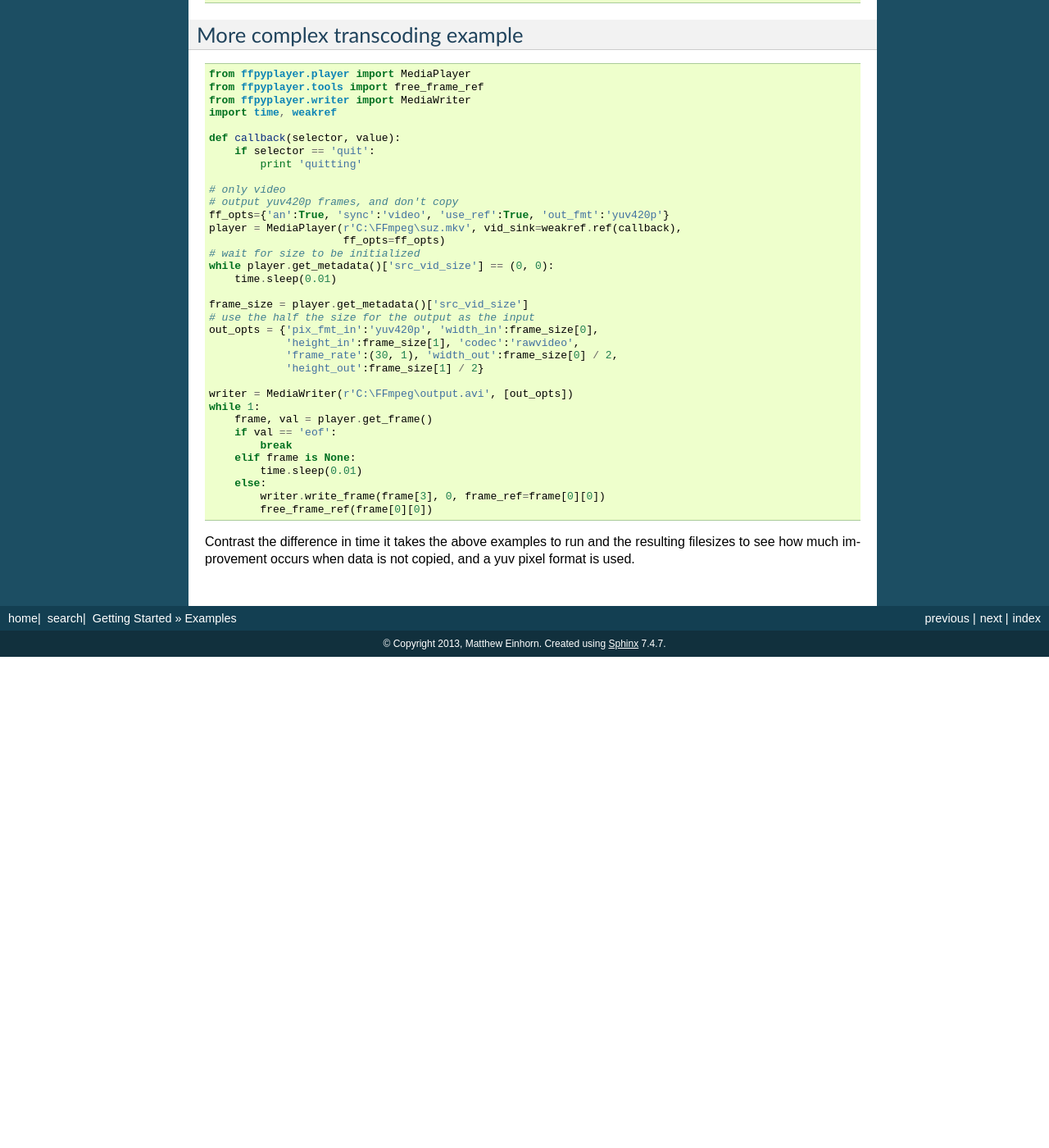
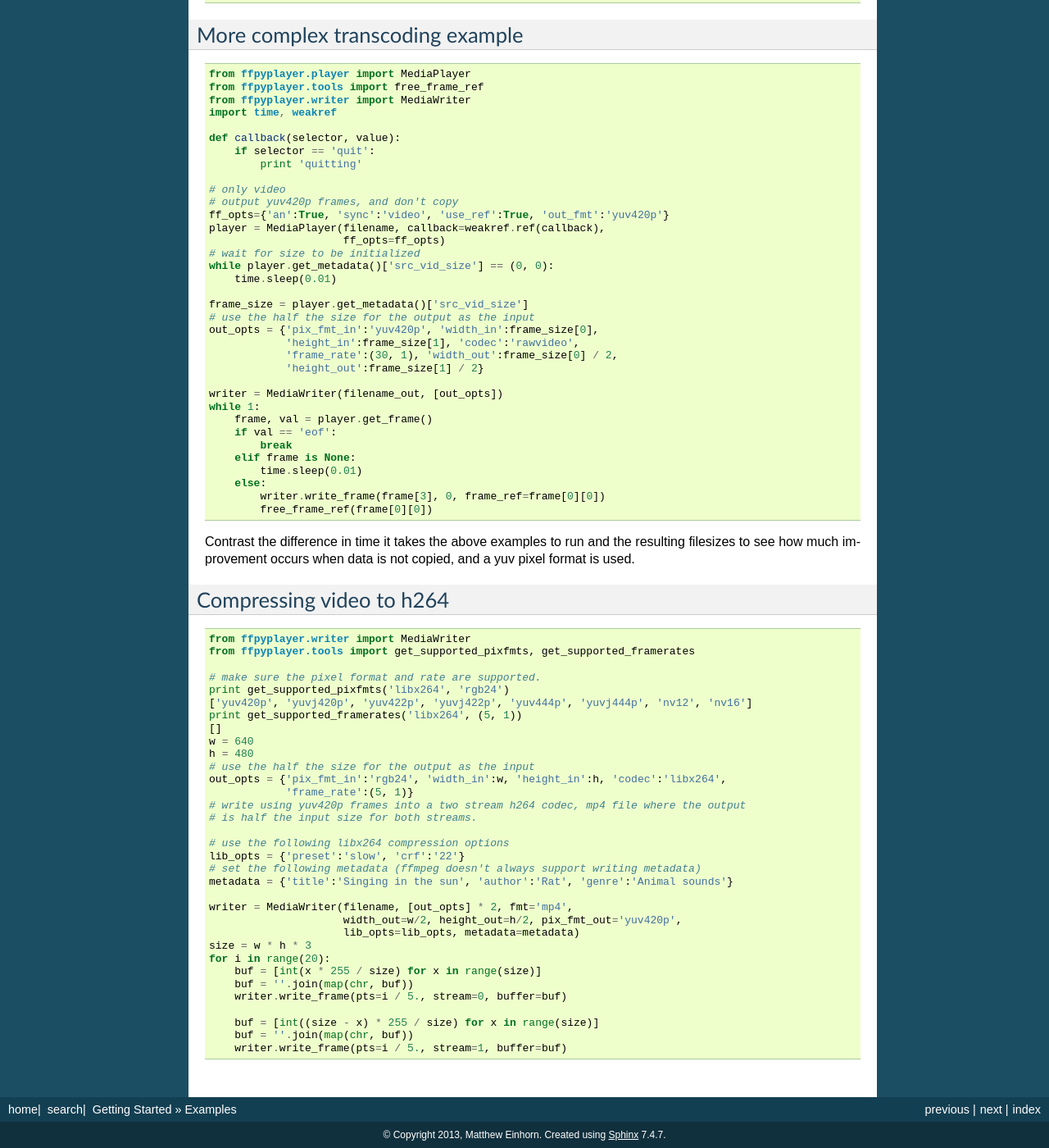
Before and after one commit to matham/ffpyplayer, a Sphinx documentation site: the page built from doc/source/examples.rst, in a window 1280 px wide and 1400 px high, scrolled down 969 px. Shown: the whole window at 82% size. Built offline with Sphinx 7.4.7, drawn with Linux system fonts in a browser that asks for light colours; before the commit the page ends 1770 px from its top, so only the background shows below that; some of the changed text lies outside the part shown.

Commit message:
Change param from vid_sink to callback, display proper codec, finish docs.

```diff
--- a/doc/source/examples.rst
+++ b/doc/source/examples.rst
@@ -19,7 +19,7 @@ Simple transcoding example
 
     # only video
     ff_opts={'an':True, 'sync':'video'}
-    player = MediaPlayer(r'C:\FFmpeg\suz.mkv', vid_sink=weakref.ref(callback),
+    player = MediaPlayer(filename, callback=weakref.ref(callback),
                          ff_opts=ff_opts)
     # wait for size to be initialized
     while player.get_metadata()['src_vid_size'] == (0, 0):
@@ -31,7 +31,7 @@ Simple transcoding example
                 'height_in':frame_size[1], 'codec':'rawvideo',
                 'frame_rate':(30, 1)}
 
-    writer = MediaWriter(r'C:\FFmpeg\output.avi', [out_opts])
+    writer = MediaWriter(filename_out, [out_opts])
     while 1:
         frame, val = player.get_frame()
         if val == 'eof':
@@ -58,7 +58,7 @@ More complex transcoding example
     # only video
     # output yuv420p frames, and don't copy
     ff_opts={'an':True, 'sync':'video', 'use_ref':True, 'out_fmt':'yuv420p'}
-    player = MediaPlayer(r'C:\FFmpeg\suz.mkv', vid_sink=weakref.ref(callback),
+    player = MediaPlayer(filename, callback=weakref.ref(callback),
                          ff_opts=ff_opts)
     # wait for size to be initialized
     while player.get_metadata()['src_vid_size'] == (0, 0):
@@ -71,7 +71,7 @@ More complex transcoding example
                 'frame_rate':(30, 1), 'width_out':frame_size[0] / 2,
                 'height_out':frame_size[1] / 2}
 
-    writer = MediaWriter(r'C:\FFmpeg\output.avi', [out_opts])
+    writer = MediaWriter(filename_out, [out_opts])
     while 1:
         frame, val = player.get_frame()
         if val == 'eof':
@@ -85,3 +85,42 @@ More complex transcoding example
 Contrast the difference in time it takes the above examples to run and the resulting
 filesizes to see how much improvement occurs when data is not copied, and a yuv
 pixel format is used.
+
+Compressing video to h264
+-------------------------
+
+::
+
+    from ffpyplayer.writer import MediaWriter
+    from ffpyplayer.tools import get_supported_pixfmts, get_supported_framerates
+
+    # make sure the pixel format and rate are supported.
+    print get_supported_pixfmts('libx264', 'rgb24')
+    ['yuv420p', 'yuvj420p', 'yuv422p', 'yuvj422p', 'yuv444p', 'yuvj444p', 'nv12', 'nv16']
+    print get_supported_framerates('libx264', (5, 1))
+    []
+    w = 640
+    h = 480
+    # use the half the size for the output as the input
+    out_opts = {'pix_fmt_in':'rgb24', 'width_in':w, 'height_in':h, 'codec':'libx264',
+                'frame_rate':(5, 1)}
+    # write using yuv420p frames into a two stream h264 codec, mp4 file where the output
+    # is half the input size for both streams.
+
+    # use the following libx264 compression options
+    lib_opts = {'preset':'slow', 'crf':'22'}
+    # set the following metadata (ffmpeg doesn't always support writing metadata)
+    metadata = {'title':'Singing in the sun', 'author':'Rat', 'genre':'Animal sounds'}
+
+    writer = MediaWriter(filename, [out_opts] * 2, fmt='mp4',
+                         width_out=w/2, height_out=h/2, pix_fmt_out='yuv420p',
+                         lib_opts=lib_opts, metadata=metadata)
+    size = w * h * 3
+    for i in range(20):
+        buf = [int(x * 255 / size) for x in range(size)]
+        buf = ''.join(map(chr, buf))
+        writer.write_frame(pts=i / 5., stream=0, buffer=buf)
+
+        buf = [int((size - x) * 255 / size) for x in range(size)]
+        buf = ''.join(map(chr, buf))
+        writer.write_frame(pts=i / 5., stream=1, buffer=buf)
--- a/doc/source/tools.rst
+++ b/doc/source/tools.rst
@@ -21,11 +21,11 @@ tools
 
 .. autoattribute:: ffpyplayer.tools.codecs_enc
 
-    A list of all the codecs available for encoding.
+    A list of all the codecs available for encoding video.
 
 .. autoattribute:: ffpyplayer.tools.codecs_dec
 
-    A list of all the codecs available for decoding.
+    A list of all the codecs available for decoding (including non-video).
 
 .. autoattribute:: ffpyplayer.tools.pix_fmts
 
--- a/test.py
+++ b/test.py
@@ -72,7 +72,7 @@ class PlayerApp(App):
         self.callback_ref = WeakMethod(self.callback)
         filename = sys.argv[1]
         ff_opts = {}# try ff_opts = {'vf':'edgedetect'} http://ffmpeg.org/ffmpeg-filters.html
-        self.ffplayer = MediaPlayer(filename, vid_sink=self.callback_ref,
+        self.ffplayer = MediaPlayer(filename, callback=self.callback_ref,
                                     loglevel='info', ff_opts=ff_opts)
         Clock.schedule_once(self.redraw, 0)
         self.keyboard = Window.request_keyboard(None, self.root)
```
Also changed, not shown: 4 other files.
